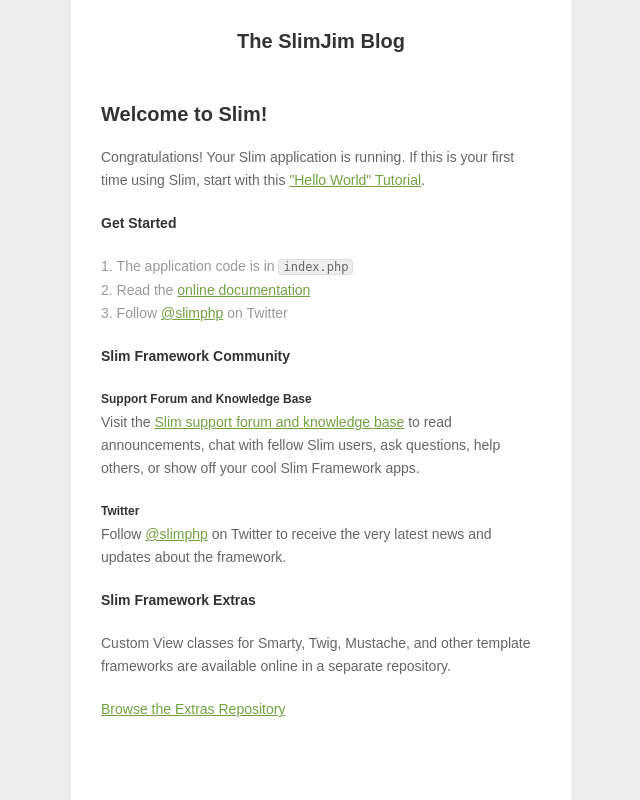
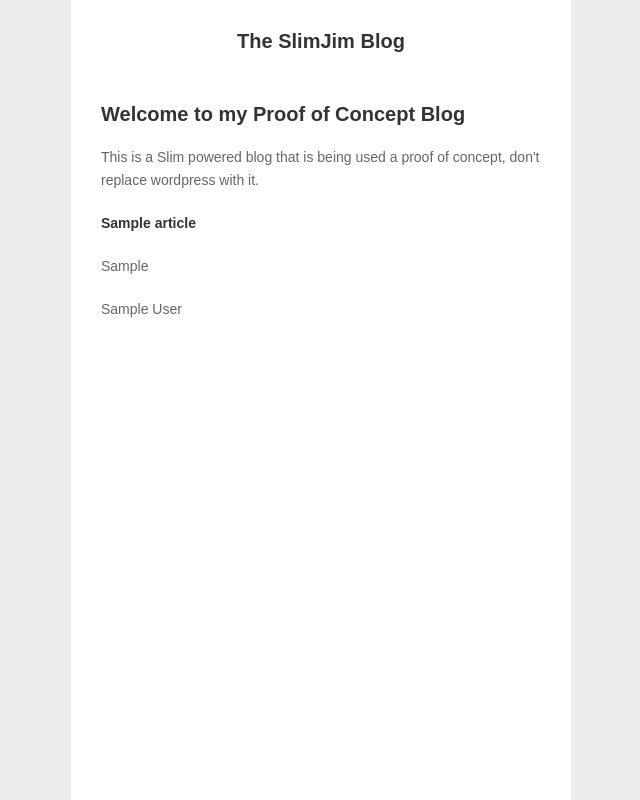
Before and after one commit to paulehr/slimjim, a PHP site: page / in a window 1280 px wide. Shown: the whole page, without its empty margins (319-959 px from the left). Run offline with PHP 8.4, Linux system fonts and the light colour scheme; tables that the repository leaves empty or names only in its code hold one stand-in row (values such as "Sample post").

Commit message:
returning all posts from mysql and sending them to the template properly

```diff
--- a/db_functions.php
+++ b/db_functions.php
@@ -6,36 +6,39 @@
 /* ==============================================================
 */
 
+function connect_db() {
 $DB_HOST = 'localhost';
 $DB_USER = 'slim';
 $DB_PASS = 'slim';
 $DB_INST = 'blog';
 
-$blog_db = new mysqli($DB_HOST, $DB_USER, $DB_PASS, $DB_INST);
+$DB_CONN = new mysqli($DB_HOST, $DB_USER, $DB_PASS, $DB_INST);
 
-if($blog_db->connect_errno > 0) {
-    die('Unable to connect to database [' . $blog_db->connect_error . ']');
+if (mysqli_connect_errno()) {
+    echo "Connection Failed: " . mysqli_connect_errno();
+    exit();
 }
 
-$sql = <<<SQL
-    SELECT *
-    FROM `articles`
-SQL;
-
-if (!$result = $blog_db->query($sql)) {
-    die ('There was an error running the query[' . $blog_db->error . ']');
+return $DB_CONN;
 }
 
-while ($row = $result->fetch_assoc()) {
-    echo '============================' . '<br />';
-    echo $row['title'] . '<br />';
-    echo $row['post_date'] . '<br />';
-    echo $row['article'] . '<br />';
-    echo $row['author'] . '<br />';
-    echo '============================' . '<br />';
+function get_posts($DB_CONN) {
+    $sql = 'select * from articles order by id desc';
+    $results = $DB_CONN->query($sql);
 
+    while ($row = $results->fetch_assoc()) {
+        $records[] = $row;
+    }
+
+    mysqli_close($DB_CONN);
+    return $records;
 }
 
-$result->free();
+function update_post($DB_CONN) {
+    //stub
+}
 
+function delete_post($DB_CONN) {
+    //stubb
+}
 ?>
--- a/index.php
+++ b/index.php
@@ -8,7 +8,6 @@
  * If you are using Composer, you can skip this step.
  */
 require 'Slim/Slim.php';
-
 \Slim\Slim::registerAutoloader();
 
 /**
@@ -31,64 +30,12 @@ $app = new \Slim\Slim();
  */
 
 // GET route
-$app->get(
-    '/',
-    function () {
-        $template = <<<EOT
-<!DOCTYPE html>
-    <html>
-        <head>
-            <meta charset="utf-8"/>
-            <title>SlimJim Blog</title>
-            <link rel="stylesheet" type="text/css" href="../assets/styles.css">
-        </head>
-        <body>
-            <header>
-               <h1> The SlimJim Blog </h1>
-            </header>
-            <h1>Welcome to Slim!</h1>
-            <p>
-                Congratulations! Your Slim application is running. If this is
-                your first time using Slim, start with this <a href="http://docs.slimframework.com/#Hello-World" target="_blank">"Hello World" Tutorial</a>.
-            </p>
-            <section>
-                <h2>Get Started</h2>
-                <ol>
-                    <li>The application code is in <code>index.php</code></li>
-                    <li>Read the <a href="http://docs.slimframework.com/" target="_blank">online documentation</a></li>
-                    <li>Follow <a href="http://www.twitter.com/slimphp" target="_blank">@slimphp</a> on Twitter</li>
-                </ol>
-            </section>
-            <section>
-                <h2>Slim Framework Community</h2>
-
-                <h3>Support Forum and Knowledge Base</h3>
-                <p>
-                    Visit the <a href="http://help.slimframework.com" target="_blank">Slim support forum and knowledge base</a>
-                    to read announcements, chat with fellow Slim users, ask questions, help others, or show off your cool
-                    Slim Framework apps.
-                </p>
-
-                <h3>Twitter</h3>
-                <p>
-                    Follow <a href="http://www.twitter.com/slimphp" target="_blank">@slimphp</a> on Twitter to receive the very latest news
-                    and updates about the framework.
-                </p>
-            </section>
-            <section style="padding-bottom: 20px">
-                <h2>Slim Framework Extras</h2>
-                <p>
-                    Custom View classes for Smarty, Twig, Mustache, and other template
-                    frameworks are available online in a separate repository.
-                </p>
-                <p><a href="https://github.com/codeguy/Slim-Extras" target="_blank">Browse the Extras Repository</a></p>
-            </section>
-        </body>
-    </html>
-EOT;
-        echo $template;
-    }
-);
+$app->get('/', function () use ($app) {
+		require_once 'db_functions.php';
+		$db = connect_db();
+		$rs = get_posts($db);
+        $app->render('index.php', array('articles' => $rs ));
+});
 
 // POST route
 $app->post(
@@ -106,11 +53,6 @@ $app->put(
     }
 );
 
-// PATCH route
-$app->patch('/patch', function () {
-    echo 'This is a PATCH route';
-});
-
 // DELETE route
 $app->delete(
     '/delete',
--- a/templates/index.php
+++ b/templates/index.php
@@ -0,0 +1,28 @@
+<!DOCTYPE html>
+    <html>
+    <head>
+        <meta charset="utf-8"/>
+        <title>SlimJim Blog</title>
+        <link rel="stylesheet" type="text/css" href="../assets/styles.css">
+    </head>
+        <body>
+            <header>
+               <h1> The SlimJim Blog </h1>
+            </header>
+            <h1>Welcome to my Proof of Concept Blog</h1>
+            <p>
+                This is a Slim powered blog that is being used a proof of concept, don't replace wordpress with it.
+            </p>
+            <?php
+                foreach ($this->data['articles'] as $post){
+                    echo '<section id='. $post['id'] . '>';
+                    echo '<h2>' . $post['title'] . '</h1>';
+                    echo '<p>' . $post['article'] . '</p>';
+                    echo '<p>' . $post['author'] . '</p>';
+                    echo '</section>';
+                }
+            ?>
+
+        </body>
+
+    </html>
```
Also changed, not shown: templates/footer.php (deleted), templates/head.php (deleted).
